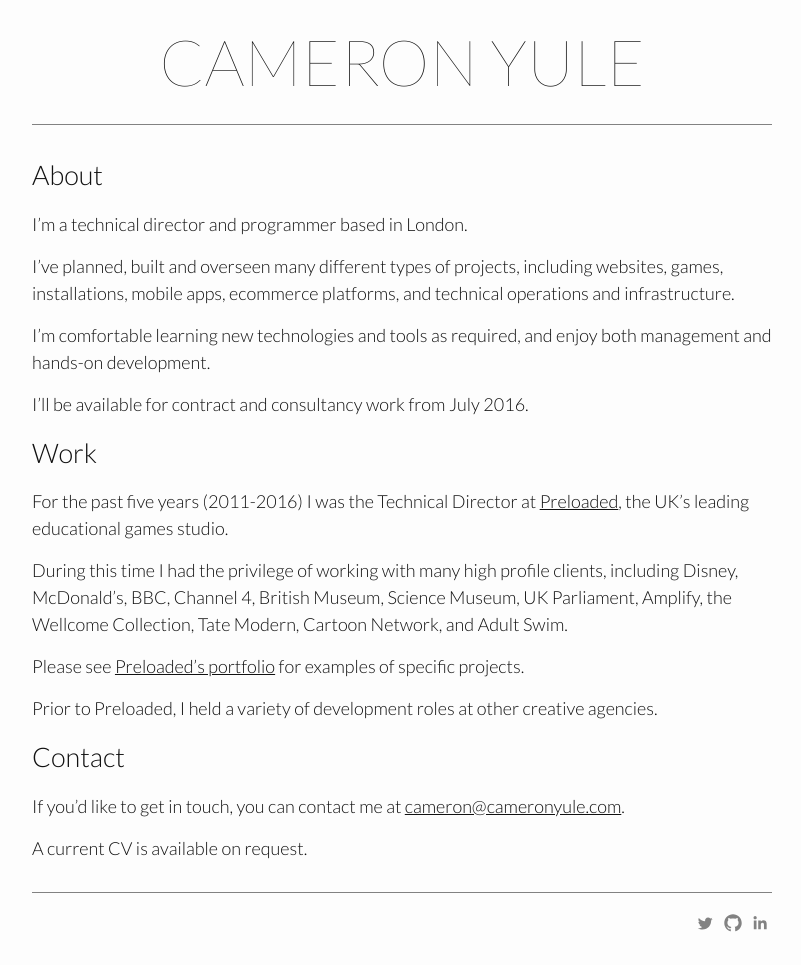
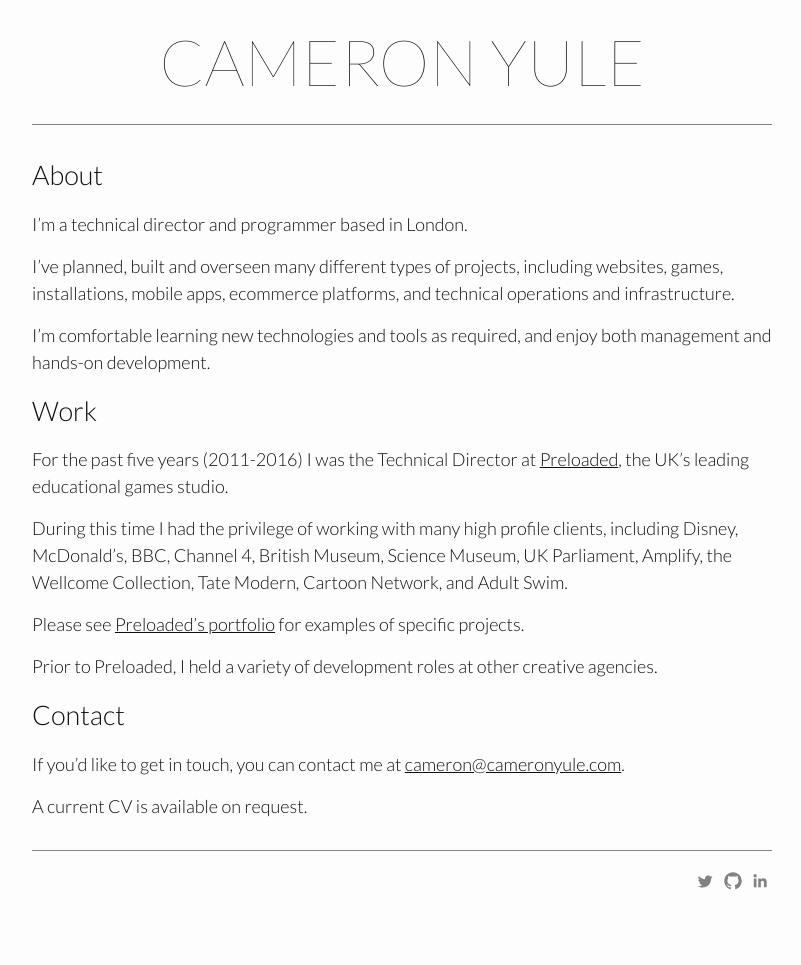
Before and after one commit to cameronyule/cameronyule.com, a Jekyll site: the page built from index.html, in a window 1280 px wide. Shown: the whole page, without its empty margins (238-1039 px from the left). Built offline with Jekyll 4.4.1, drawn with Linux system fonts in a browser that asks for light colours; after the commit the page ends 923 px from its top, so only the background shows below that.

Commit message:
Removing availability date.

```diff
--- a/index.html
+++ b/index.html
@@ -13,7 +13,6 @@ weight: 0
 
 	<p>I’m comfortable learning new technologies and tools as required, and enjoy both management and hands-on development.</p>
 
-	<p>I’ll be available for contract and consultancy work from July 2016.</p>
 </section>
 
 <section>
```
